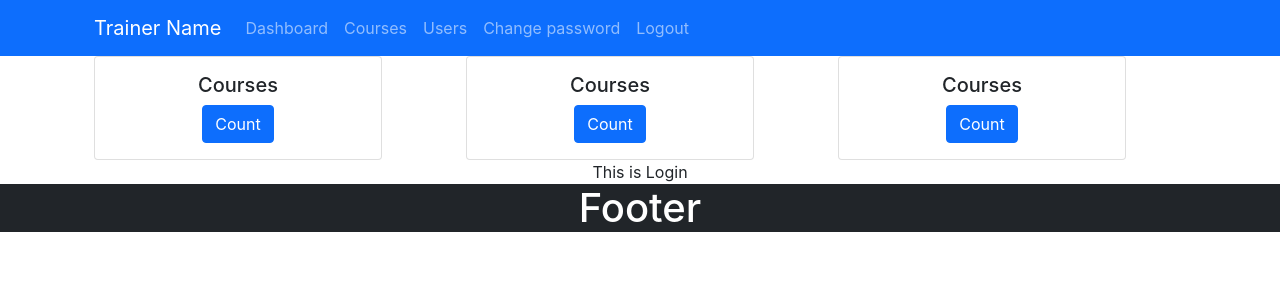
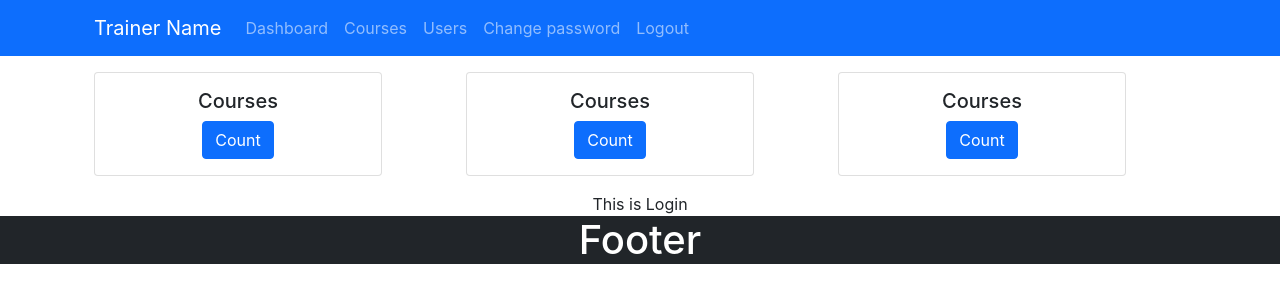
Before and after one commit to VivekBhat39/LMS-Larning-Mangement-Sytem-, a React (Create React App) app: page / in a window 1280 px wide. Shown: the top 302 px of the page. Built offline with nearby package versions, Linux system fonts and the light colour scheme.

Commit message:
card top margin update

```diff
--- a/src/components/Cards.jsx
+++ b/src/components/Cards.jsx
@@ -6,7 +6,7 @@ import Button from 'react-bootstrap/Button';
 const Cards = () => {
   return (
     <>
-      <div class="container">
+      <div class="container mt-3 mb-3">
         <div class="row">
           <div className='col-lg-4'>
             <Card style={{ width: '18rem' }}>
```
